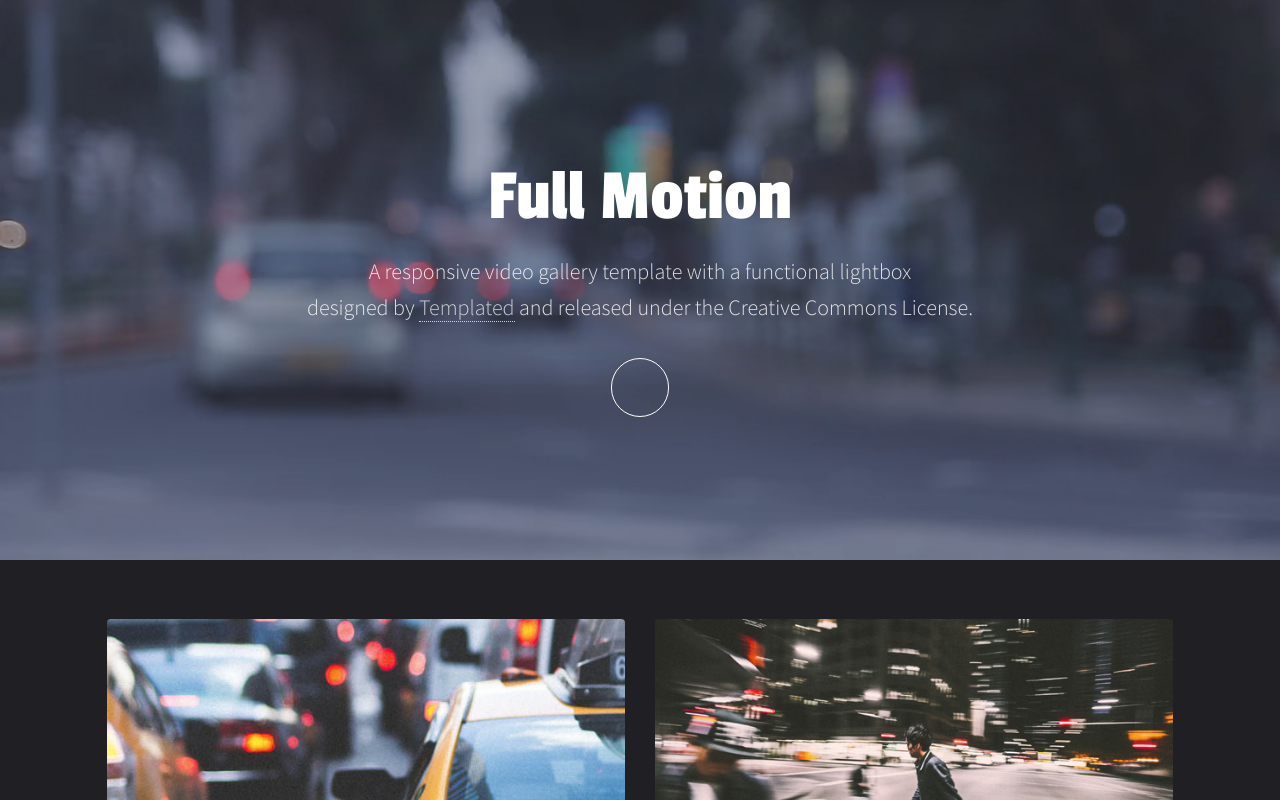
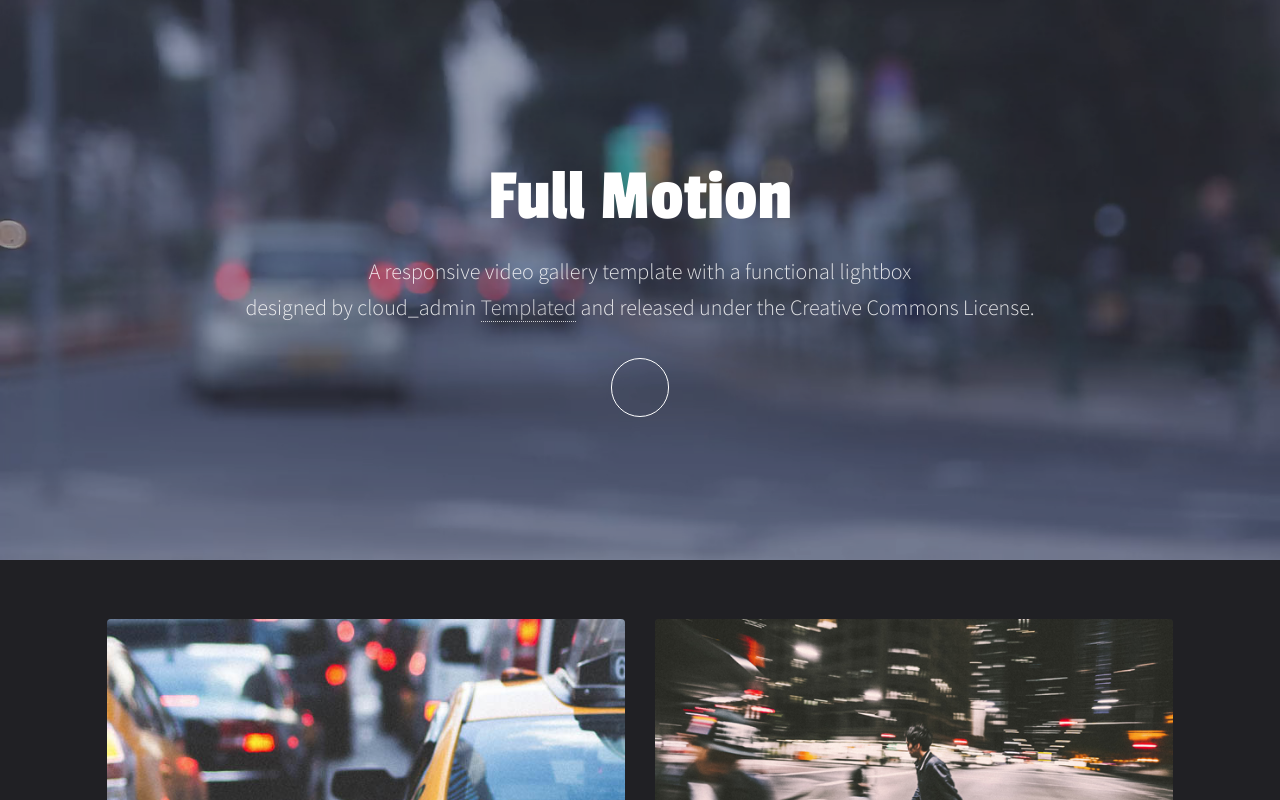
Before and after one commit to DheeraTheKing/newgit2020, a plain HTML site: page index.html in a window 1280 px wide. Shown: the top 800 px of the page. Drawn offline with Linux system fonts and the light colour scheme.

Commit message:
first commit

```diff
--- a/index.html
+++ b/index.html
@@ -6,7 +6,7 @@
 -->
 <html>
 	<head>
-		<title>Full Motion Cloud_admin</title>
+		<title>Full Motion </title>
 		<meta charset="utf-8" />
 		<meta name="viewport" content="width=device-width, initial-scale=1" />
 		<link rel="stylesheet" href="assets/css/main.css" />
@@ -24,7 +24,7 @@
 						<header>
 							<h1>Full Motion</h1>
 							<p>A responsive video gallery template with a functional lightbox<br />
-							designed by <a href="https://templated.co/">Templated</a> and released under the Creative Commons License.</p>
+							designed by cloud_admin <a href="https://templated.co/">Templated</a> and released under the Creative Commons License.</p>
 						</header>
 						<a href="#main" class="more">Learn More</a>
 					</div>
```
